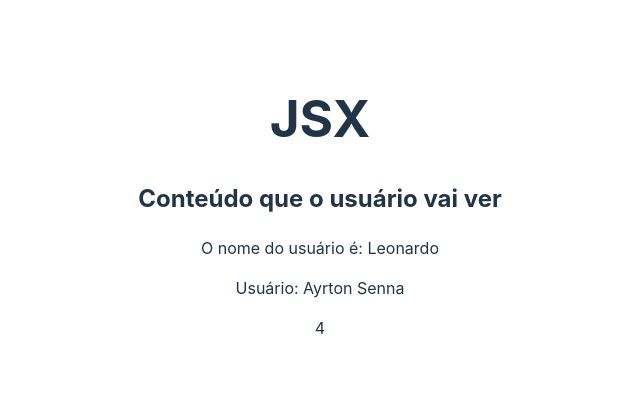
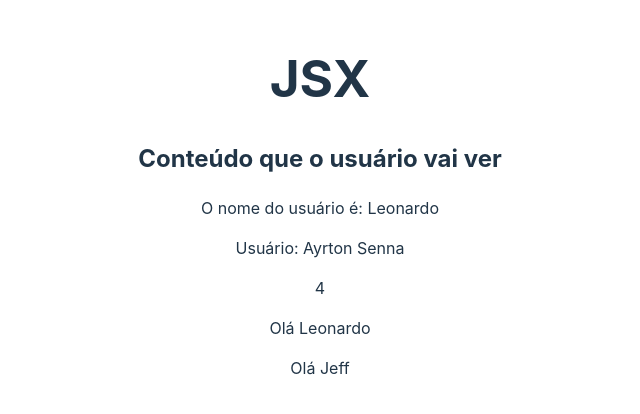
Before and after one commit to francojeferson/react-core-fundamentals, a React (Vite) app in the folder 2_jsx/: page / in a window 1280 px wide. Shown: the part 194-608 px from the top of the page, without its empty margins (320-960 px from the left). Built offline with nearby package versions, Linux system fonts and the light colour scheme.

Commit message:
docs(jsx): update JsxExamples.jsx

```diff
--- a/2_jsx/src/components/JsxExamples.jsx
+++ b/2_jsx/src/components/JsxExamples.jsx
@@ -7,6 +7,10 @@ const JsxExamples = () => {
     name: "Ayrton",
     lastName: "Senna",
   };
+
+  function getGreeting(name) {
+    return `Olá ${name}`;
+  }
 
   return (
     <div>
@@ -19,6 +23,9 @@ const JsxExamples = () => {
       </p>
 
       <p>{2 + 2}</p>
+
+      <p>{getGreeting(userName)}</p>
+      <p>{getGreeting("Jeff")}</p>
     </div>
   );
 };
```
